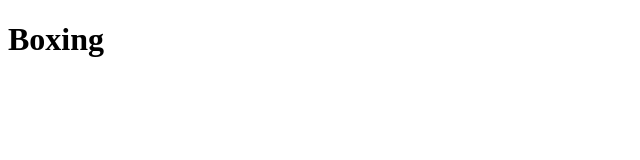
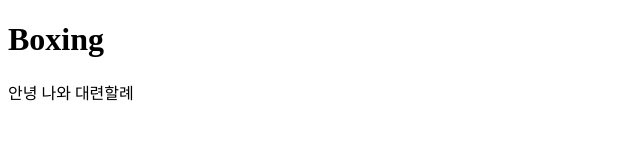
Before and after one commit to godrest/boxiting-cat, a plain HTML site: page index.html in a window 1280 px wide. Shown: the whole page, without its empty margins (0-640 px from the left). Drawn offline with Linux system fonts and the light colour scheme.

```diff
--- a/index.html
+++ b/index.html
@@ -7,5 +7,6 @@
 </head>
 <body>
     <h1>Boxing</h1>
+    <div>안녕 나와 대련할례</div>
 </body>
 </html>
```
Also changed, not shown: 1 other file.
